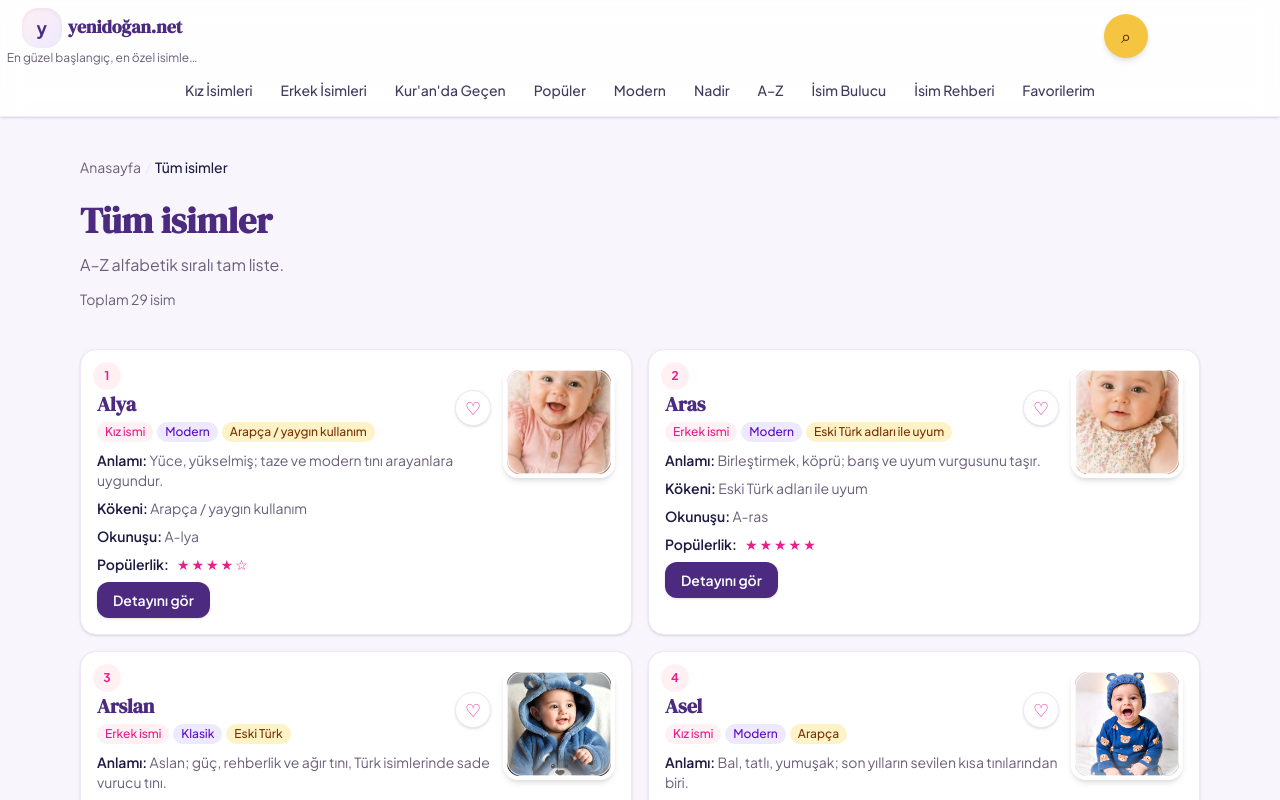
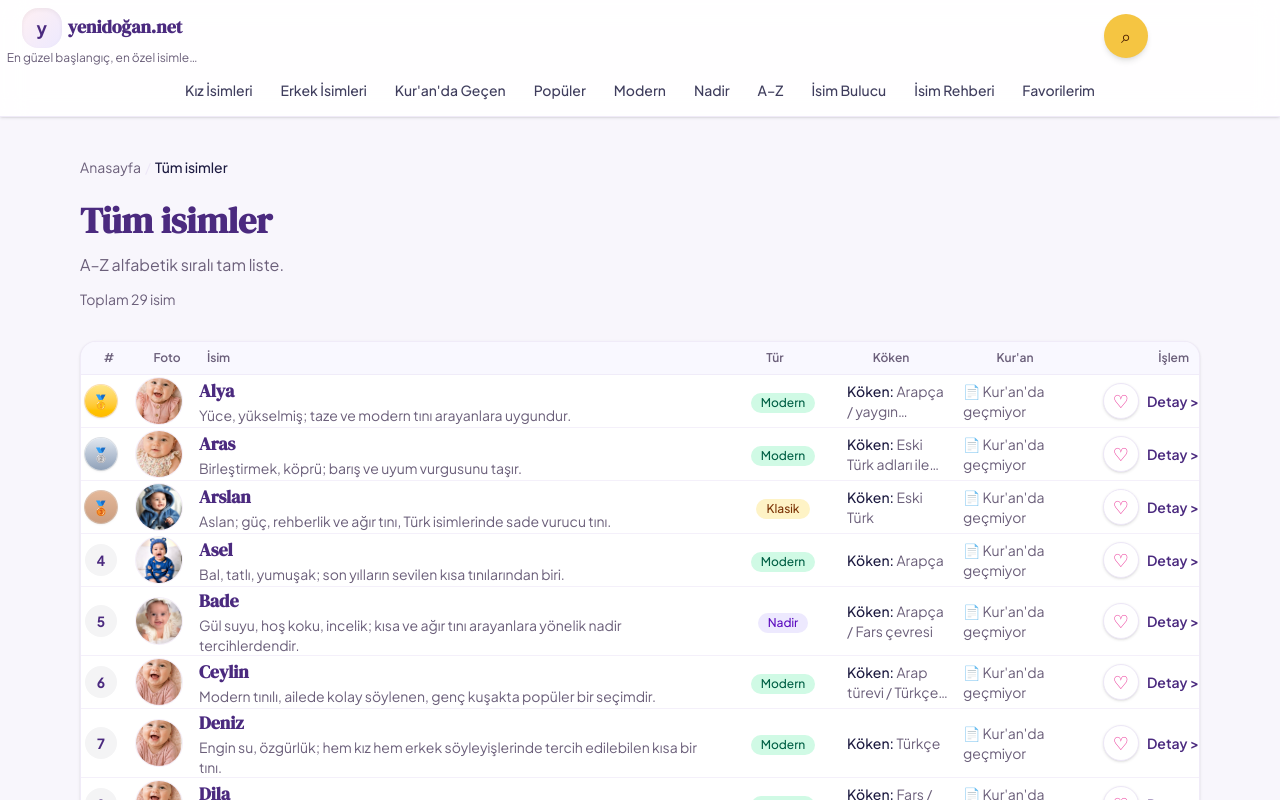
Before and after one commit to ohlaz81/yenidogan, a Next.js app: page /tum-isimler in a window 1280 px wide. Shown: the top 800 px of the page. Built offline with nearby package versions, Linux system fonts and the light colour scheme.

Commit message:
feat: kategori isim listeleri satır düzeni (NameListRow), rastgele keşfet yarım kart
Made-with: Cursor

```diff
--- a/src/components/marketing/HomePageView.tsx
+++ b/src/components/marketing/HomePageView.tsx
@@ -257,51 +257,54 @@ export function HomePageView({
               <RefreshButton />
             </div>
             {data.randomName ? (
-              <div className="p-2 min-[500px]:p-2.5 sm:p-3">
-                <div className="grid min-w-0 [grid-template-columns:minmax(0,1fr)_auto] gap-x-2 gap-y-1 sm:gap-x-2.5 sm:gap-y-1.5">
-                  <div className="row-start-1 col-start-1 flex min-w-0 items-center gap-1.5 self-center">
-                    <h3 className="font-display text-base font-semibold text-accent-pink min-[500px]:text-lg sm:text-xl sm:leading-tight">
+              <div>
+                <div className="grid min-h-[11.5rem] grid-cols-1 gap-0 sm:min-h-[13rem] sm:grid-cols-2">
+                  <div className="flex min-w-0 flex-col justify-center gap-1.5 border-b border-border/50 p-2.5 min-[400px]:min-h-0 min-[400px]:border-b-0 min-[400px]:border-r min-[400px]:border-border/50 sm:gap-2 sm:p-3">
+                    <div className="flex min-w-0 items-center gap-1.5">
+                      <h3 className="font-display text-lg font-semibold leading-tight text-accent-pink min-[400px]:text-xl sm:text-2xl">
                         {data.randomName.displayName}
                       </h3>
                       <FavoriteHeart slug={data.randomName.slug} />
                     </div>
-                  <div className="row-start-1 col-start-2 self-center justify-self-end">
-                    <div className="soft-photo-frame relative h-12 w-12 min-[500px]:h-14 min-[500px]:w-14 sm:h-16 sm:w-16">
+                    <div className="flex min-w-0 flex-wrap gap-1 text-[0.6rem] min-[400px]:text-xs sm:gap-1.5 sm:text-sm">
+                      <span className="rounded-full bg-accent-pink-soft px-2 py-0.5 font-medium text-accent-pink">
+                        {genderLabels[data.randomName.gender]}
+                      </span>
+                      <span className="rounded-full bg-violet-100 px-2 py-0.5 font-medium text-violet-800">
+                        {styleLabels[data.randomName.style]}
+                      </span>
+                      <span className="rounded-full bg-amber-100 px-2 py-0.5 font-medium text-amber-900">
+                        {data.randomName.origin}
+                      </span>
+                    </div>
+                    <p className="line-clamp-4 min-w-0 text-[0.65rem] leading-snug text-muted min-[400px]:text-sm min-[400px]:leading-tight sm:line-clamp-5">
+                      <span className="font-semibold text-foreground">Anlamı:</span> {data.randomName.meaning}
+                    </p>
+                  </div>
+                  <div className="relative w-full min-w-0 min-h-[10.5rem] sm:h-full sm:min-h-0">
                     <MediaImage
                       src={data.randomName.image?.url ?? "/media/placeholder.svg"}
                       alt={data.randomName.image?.alt ?? data.randomName.displayName}
                       fill
-                        className="soft-photo-image object-cover"
-                        sizes="(max-width: 640px) 48px, 64px"
+                      className="no-organic object-cover"
+                      sizes="(max-width: 400px) 100vw, 50vw"
                     />
-                      <span className="soft-photo-vignette" aria-hidden />
+                    <div
+                      className="pointer-events-none absolute inset-0 bg-gradient-to-t from-black/5 to-transparent"
+                      aria-hidden
+                    />
                   </div>
                 </div>
-                  <div className="col-span-2 flex min-w-0 flex-wrap gap-1 text-[0.58rem] min-[500px]:text-[0.62rem] sm:gap-1.5 sm:text-xs">
-                    <span className="rounded-full bg-accent-pink-soft px-1.5 py-0.5 text-accent-pink min-[500px]:px-2 min-[500px]:py-1">
-                      {genderLabels[data.randomName.gender]}
-                    </span>
-                    <span className="rounded-full bg-violet-100 px-1.5 py-0.5 text-violet-800 min-[500px]:px-2 min-[500px]:py-1">
-                      {styleLabels[data.randomName.style]}
-                    </span>
-                    <span className="rounded-full bg-amber-100 px-1.5 py-0.5 text-amber-900 min-[500px]:px-2 min-[500px]:py-1">
-                      {data.randomName.origin}
-                    </span>
-                  </div>
-                  <p className="col-span-2 min-w-0 text-[0.65rem] leading-snug text-muted min-[500px]:text-[0.7rem] sm:leading-tight sm:text-sm">
-                    <span className="font-semibold text-foreground">Anlamı:</span> {data.randomName.meaning}
-                  </p>
-                </div>
-                <div className="mt-1.5 grid min-[500px]:mt-2 grid-cols-2 gap-1.5 sm:gap-2">
+                <div className="grid grid-cols-2 gap-2 border-t border-border/50 p-2.5 sm:gap-2.5 sm:p-3">
                   <button
                     type="button"
-                    className="h-7 rounded-md border border-border text-[0.6rem] font-semibold text-muted min-[500px]:h-8 min-[500px]:rounded-lg min-[500px]:text-xs sm:h-8 sm:rounded-lg sm:text-sm"
+                    className="h-8 rounded-lg border border-border text-xs font-semibold text-muted min-[400px]:text-sm sm:rounded-xl"
                   >
                     Favorilere ekle
                   </button>
                   <Link
                     href={`/isim/${data.randomName.slug}`}
-                    className="inline-flex h-7 min-[500px]:h-8 items-center justify-center rounded-md bg-primary text-[0.6rem] font-semibold text-white min-[500px]:rounded-lg min-[500px]:text-xs sm:rounded-lg sm:text-sm"
+                    className="inline-flex h-8 items-center justify-center rounded-lg bg-primary text-xs font-semibold text-white min-[400px]:text-sm sm:rounded-xl"
                   >
                     Detayı gör
                   </Link>
--- /dev/null
+++ b/src/components/marketing/NameListRow.tsx
@@ -0,0 +1,163 @@
+import Link from "next/link";
+import type { NameWithImage } from "./NameCard";
+import { styleLabels } from "@/lib/labels";
+import { FavoriteHeart } from "./FavoriteHeart";
+import { MediaImage } from "./MediaImage";
+import type { NameStyle } from "@/types/database";
+
+function stylePillClass(s: NameStyle) {
+  const map: Record<NameStyle, string> = {
+    POPULAR: "bg-sky-100 text-sky-800",
+    MODERN: "bg-emerald-100 text-emerald-800",
+    CLASSIC: "bg-amber-100 text-amber-900",
+    RARE: "bg-violet-100 text-violet-800",
+  };
+  return map[s] ?? "bg-zinc-100 text-zinc-800";
+}
+
+function RankBadge({ rank }: { rank: number }) {
+  if (rank === 1) {
+    return (
+      <span
+        className="flex h-8 w-8 items-center justify-center rounded-full bg-gradient-to-b from-amber-200 to-amber-400 text-sm shadow-sm ring-1 ring-amber-500/30"
+        aria-label={`Sıra ${rank}`}
+      >
+        🥇
+      </span>
+    );
+  }
+  if (rank === 2) {
+    return (
+      <span
+        className="flex h-8 w-8 items-center justify-center rounded-full bg-gradient-to-b from-slate-200 to-slate-400 text-sm shadow-sm ring-1 ring-slate-500/20"
+        aria-label={`Sıra ${rank}`}
+      >
+        🥈
+      </span>
+    );
+  }
+  if (rank === 3) {
+    return (
+      <span
+        className="flex h-8 w-8 items-center justify-center rounded-full bg-gradient-to-b from-amber-700/40 to-amber-800/50 text-sm shadow-sm ring-1 ring-amber-800/30"
+        aria-label={`Sıra ${rank}`}
+      >
+        🥉
+      </span>
+    );
+  }
+  return (
+    <span
+      className="flex h-8 w-8 items-center justify-center rounded-full bg-zinc-100 text-sm font-bold tabular-nums text-primary"
+      aria-label={`Sıra ${rank}`}
+    >
+      {rank}
+    </span>
+  );
+}
+
+/**
+ * Kategori isim listeleri: satır; tıklanınca detay `/isim/[slug]`.
+ */
+export function NameListRow({ name, rank }: { name: NameWithImage; rank: number }) {
+  return (
+    <li className="border-b border-border/60 last:border-b-0">
+      {/* Mobil: üstte sıra+avatar+isim+aksiyon, altta özet metalar */}
+      <div className="p-1 py-3 md:hidden">
+        <div className="flex min-w-0 items-start gap-2">
+          <div className="shrink-0">
+            <RankBadge rank={rank} />
+          </div>
+          <div className="relative h-12 w-12 shrink-0 overflow-hidden rounded-full border border-border/60 bg-accent-pink-soft/30">
+            <MediaImage
+              src={name.image?.url ?? "/media/placeholder.svg"}
+              alt={name.image?.alt ?? name.displayName}
+              fill
+              className="no-organic object-cover"
+              sizes="48px"
+            />
+          </div>
+          <div className="min-w-0 flex-1">
+            <Link
+              href={`/isim/${name.slug}`}
+              className="font-display text-base font-semibold text-primary hover:text-accent-pink"
+            >
+              {name.displayName}
+            </Link>
+            <p className="line-clamp-2 text-sm text-muted">{name.meaning}</p>
+            <div className="mt-1.5 flex flex-wrap items-center gap-1.5">
+              <span
+                className={`inline-flex rounded-full px-2 py-0.5 text-xs font-medium ${stylePillClass(name.style)}`}
+              >
+                {styleLabels[name.style]}
+              </span>
+              <span className="text-xs text-muted">Köken: {name.origin}</span>
+              <span className="text-xs text-muted">
+                {name.inQuran ? "Kur'an'da geçiyor" : "Kur'an'da geçmiyor"}
+              </span>
+            </div>
+          </div>
+          <div className="flex shrink-0 flex-col items-end gap-1.5 self-center">
+            <FavoriteHeart slug={name.slug} />
+            <Link
+              href={`/isim/${name.slug}`}
+              className="text-xs font-semibold text-primary hover:underline"
+            >
+              Detay &gt;
+            </Link>
+          </div>
+        </div>
+      </div>
+
+      {/* Masaüstü: yatay liste sütunları */}
+      <div className="hidden min-h-[3.25rem] items-center gap-2 py-1 md:grid md:grid-cols-[2.5rem_3.25rem_minmax(0,1fr)_6.5rem_6rem_6.5rem_6rem] md:py-0 lg:grid-cols-[2.5rem_3.25rem_minmax(0,1fr)_6.5rem_6.5rem_7.5rem_6.5rem] lg:gap-3">
+        <div className="flex justify-center">
+          <RankBadge rank={rank} />
+        </div>
+        <div className="relative mx-auto h-12 w-12 overflow-hidden rounded-full border border-border/60 bg-accent-pink-soft/30">
+          <MediaImage
+            src={name.image?.url ?? "/media/placeholder.svg"}
+            alt={name.image?.alt ?? name.displayName}
+            fill
+            className="no-organic object-cover"
+            sizes="48px"
+          />
+        </div>
+        <div className="min-w-0 pl-0.5 pr-1">
+          <Link
+            href={`/isim/${name.slug}`}
+            className="font-display text-lg font-semibold text-primary hover:text-accent-pink"
+          >
+            {name.displayName}
+          </Link>
+          <p className="line-clamp-1 text-sm text-muted lg:line-clamp-2">{name.meaning}</p>
+        </div>
+        <div className="text-center">
+          <span
+            className={`inline-block rounded-full px-2.5 py-0.5 text-center text-xs font-medium ${stylePillClass(
+              name.style,
+            )}`}
+          >
+            {styleLabels[name.style]}
+          </span>
+        </div>
+        <p className="line-clamp-2 text-sm text-muted">
+          <span className="font-medium text-foreground">Köken: </span>
+          {name.origin}
+        </p>
+        <p className="line-clamp-2 text-sm text-muted" title={name.inQuran ? "Evet" : "Hayır"}>
+          <span className="mr-0.5" aria-hidden>
+            {name.inQuran ? "📖" : "📄"}
+          </span>
+          {name.inQuran ? "Kur'an'da geçiyor" : "Kur'an'da geçmiyor"}
+        </p>
+        <div className="flex items-center justify-end gap-2">
+          <FavoriteHeart slug={name.slug} />
+          <Link href={`/isim/${name.slug}`} className="shrink-0 text-sm font-semibold text-primary hover:underline">
+            Detay &gt;
+          </Link>
+        </div>
+      </div>
+    </li>
+  );
+}
--- a/src/components/marketing/NameListTemplate.tsx
+++ b/src/components/marketing/NameListTemplate.tsx
@@ -1,7 +1,8 @@
 import Link from "next/link";
 import { listNames, type NameListParams } from "@/lib/queries/names";
 import { Breadcrumb, type Crumb } from "./Breadcrumb";
-import { NameCard, type NameWithImage } from "./NameCard";
+import { type NameWithImage } from "./NameCard";
+import { NameListRow } from "./NameListRow";
 
 function buildPageHref(path: string, page: number, extra?: Record<string, string>) {
   const qs = new URLSearchParams();
@@ -120,10 +121,26 @@ export function NameListTemplate({
         <p className="max-w-2xl text-muted">{description}</p>
         <p className="text-sm text-muted">Toplam {total} isim</p>
       </header>
-      <div className="mt-10 grid gap-4 md:grid-cols-2">
-        {items.map((n, i) => (
-          <NameCard key={n.id} name={n} index={(page - 1) * take + i} />
-        ))}
+      <div className="mt-8 overflow-hidden rounded-2xl border border-border/80 bg-white shadow-sm">
+        <div
+          className="hidden border-b border-border/70 bg-violet-50/60 px-2 py-2 text-xs font-semibold text-muted md:grid md:grid-cols-[2.5rem_3.25rem_minmax(0,1fr)_6.5rem_6rem_6.5rem_6rem] md:items-center md:gap-2 lg:grid-cols-[2.5rem_3.25rem_minmax(0,1fr)_6.5rem_6.5rem_7.5rem_6.5rem] lg:gap-3"
+          aria-hidden
+        >
+          <span className="text-center">#</span>
+          <span className="text-center" title="Foto">
+            Foto
+          </span>
+          <span className="pl-0.5">İsim</span>
+          <span className="text-center">Tür</span>
+          <span className="text-center">Köken</span>
+          <span className="text-center">Kur&apos;an</span>
+          <span className="text-right pr-0.5">İşlem</span>
+        </div>
+        <ul className="px-0">
+          {items.map((n, i) => (
+            <NameListRow key={n.id} name={n} rank={(page - 1) * take + i + 1} />
+          ))}
+        </ul>
       </div>
       {items.length === 0 && <p className="mt-10 text-center text-muted">Bu kritere uygun isim bulunamadı.</p>}
       <Pagination page={page} pages={pages} path={path} extra={paginationExtra} />
```
Lines whose indentation alone changed are shown as unchanged.
